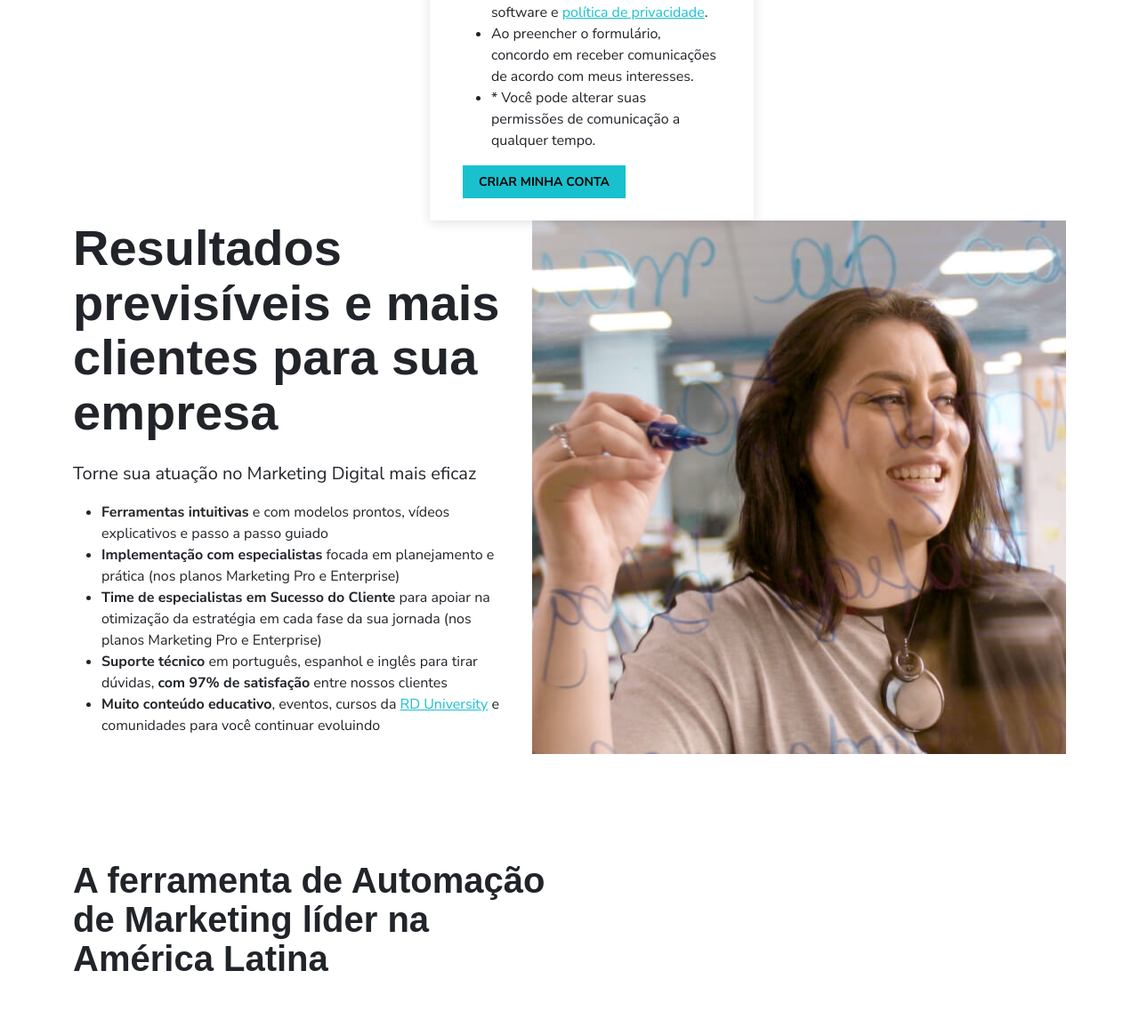
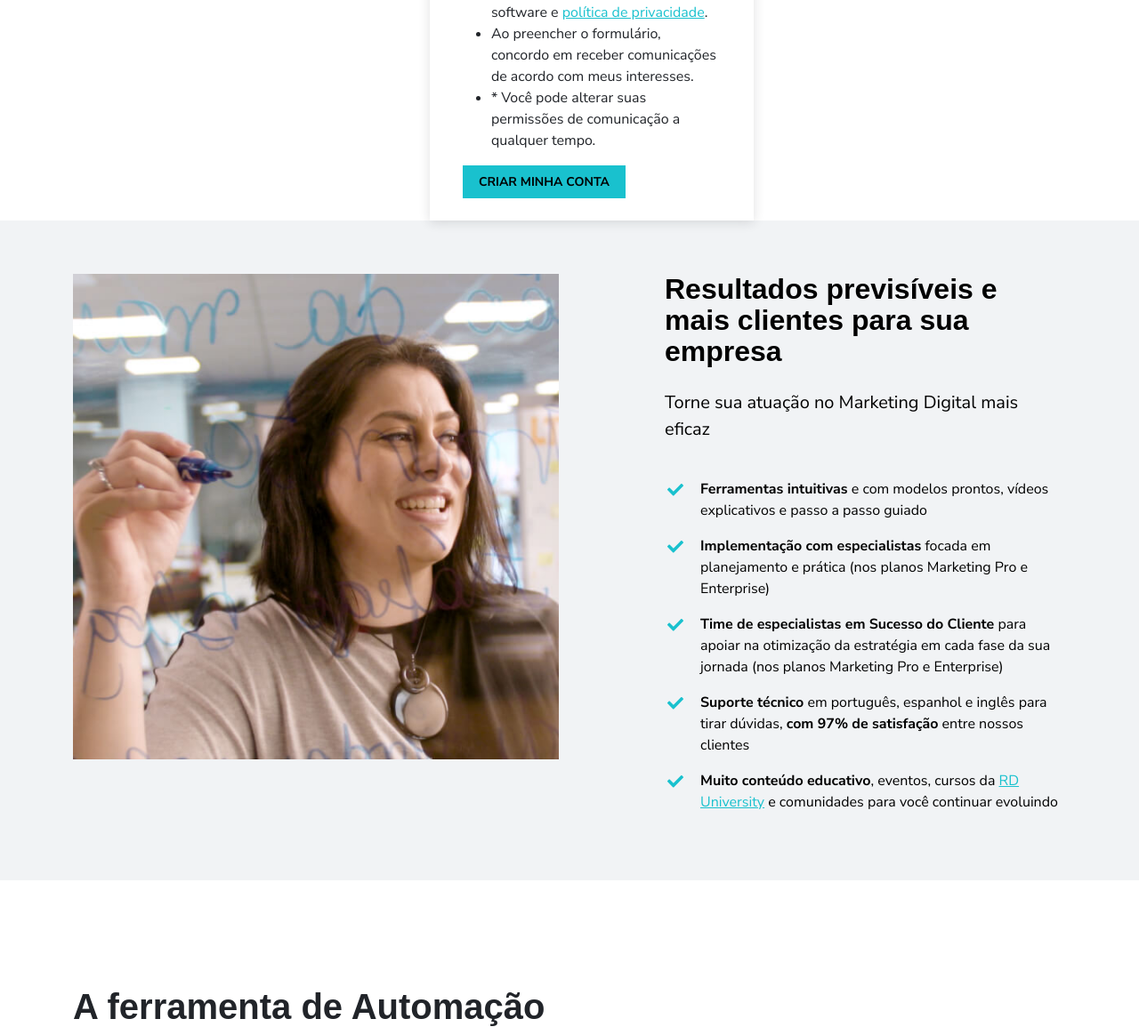
Before and after one commit to stephleao/rdstation-teste-2023, a PHP site: page / in a window 1280 px wide. Shown: the part 1007-2162 px from the top of the page at 89% size. Run offline with PHP 8.4, Linux system fonts and the light colour scheme; style sheets or scripts are compiled from the project's sources; some libraries are stand-ins or nearby versions; some web fonts are replaced.

Commit message:
HTML e CSS: secao results finalizada

```diff
--- a/template-parts/section-results-list.php
+++ b/template-parts/section-results-list.php
@@ -3,26 +3,37 @@
 /**
  * Template-part: Section Results List
  */
+
+$content_list = array(
+  '<strong>Ferramentas intuitivas</strong> e com modelos prontos, vídeos explicativos e passo a passo guiado',
+  '<strong>Implementação com especialistas</strong> focada em planejamento e prática (nos planos Marketing Pro e Enterprise)',
+  '<strong>Time de especialistas em Sucesso do Cliente</strong> para apoiar na otimização da estratégia em cada fase da sua jornada (nos planos Marketing Pro e Enterprise)',
+  '<strong>Suporte técnico</strong> em português, espanhol e inglês para tirar dúvidas, <strong>com 97% de satisfação</strong> entre nossos clientes',
+  '<strong>Muito conteúdo educativo</strong>, eventos, cursos da <a href="https://rduniversity.com.br/" target="_blank" rel="noopener">RD University</a> e comunidades para você continuar evoluindo',
+);
 ?>
 
-<section class="section-results-list">
+<section class="section-results-list section-wrapper bg-light">
   <div class="container">
-    <div class="row">
-      <div class="col">
-        <h1>Resultados previsíveis e mais clientes para sua empresa</h1>
-        <p class="lead">Torne sua atuação no Marketing Digital mais eficaz</p>
+    <div class="row justify-content-between">
+      <div class="col-12 col-lg-5 mb-4 mb-lg-0">
+        <h1 class="h3">Resultados previsíveis e mais clientes para sua empresa</h1>
+        <p class="lead mb-4 pb-lg-3">Torne sua atuação no Marketing Digital mais eficaz</p>
 
-        <ul class="fancy-list">
-          <li><strong>Ferramentas intuitivas</strong> e com modelos prontos, vídeos explicativos e passo a passo guiado</li>
-          <li><strong>Implementação com especialistas</strong> focada em planejamento e prática (nos planos Marketing Pro e Enterprise)</li>
-          <li><strong>Time de especialistas em Sucesso do Cliente</strong> para apoiar na otimização da estratégia em cada fase da sua jornada (nos planos Marketing Pro e Enterprise)</li>
-          <li><strong>Suporte técnico</strong> em português, espanhol e inglês para tirar dúvidas, <strong>com 97% de satisfação</strong> entre nossos clientes</li>
-          <li><strong>Muito conteúdo educativo</strong>, eventos, cursos da <a href="">RD University</a> e comunidades para você continuar evoluindo</li>
+        <ul class="list-icon">
+          <?php foreach ($content_list as $content) : ?>
+            <li class="mb-3">
+              <span class="i-li">
+                <ion-icon class="text-primary" src="/images/icons/i-checkmark.svg" aria-hidden="true"></ion-icon>
+              </span>
+              <?= $content; ?>
+            </li>
+          <?php endforeach; ?>
         </ul>
       </div>
 
-      <div class="col">
-        <img src="/images/img-results.jpg" width="600" height="600" alt="Mulher escrevendo resultados no vidro">
+      <div class="col-12 col-lg-6 order-lg-first">
+        <img class="img-fluid" src="/images/img-results.jpg" width="600" height="600" alt="Mulher escrevendo resultados no vidro">
       </div>
     </div>
   </div>
```
Also changed, not shown: images/icons/i-checkmark.svg (added).
